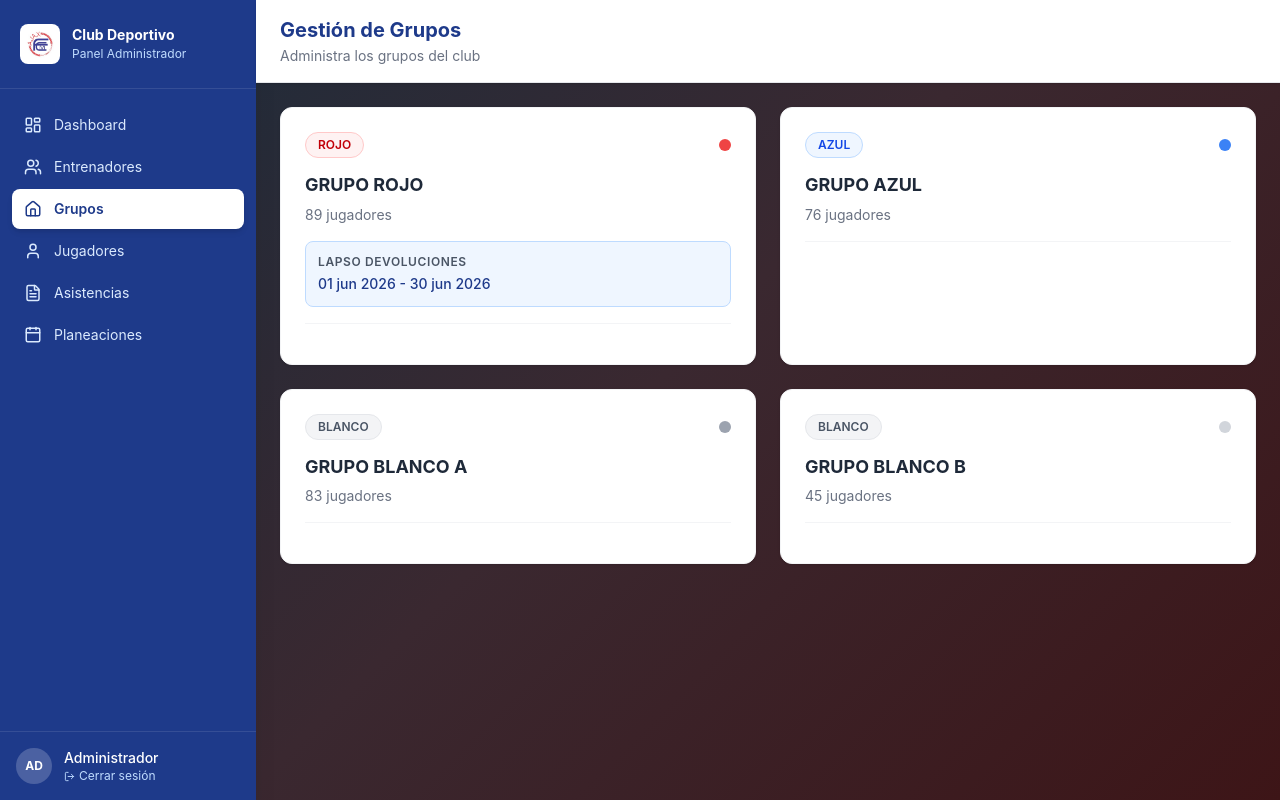
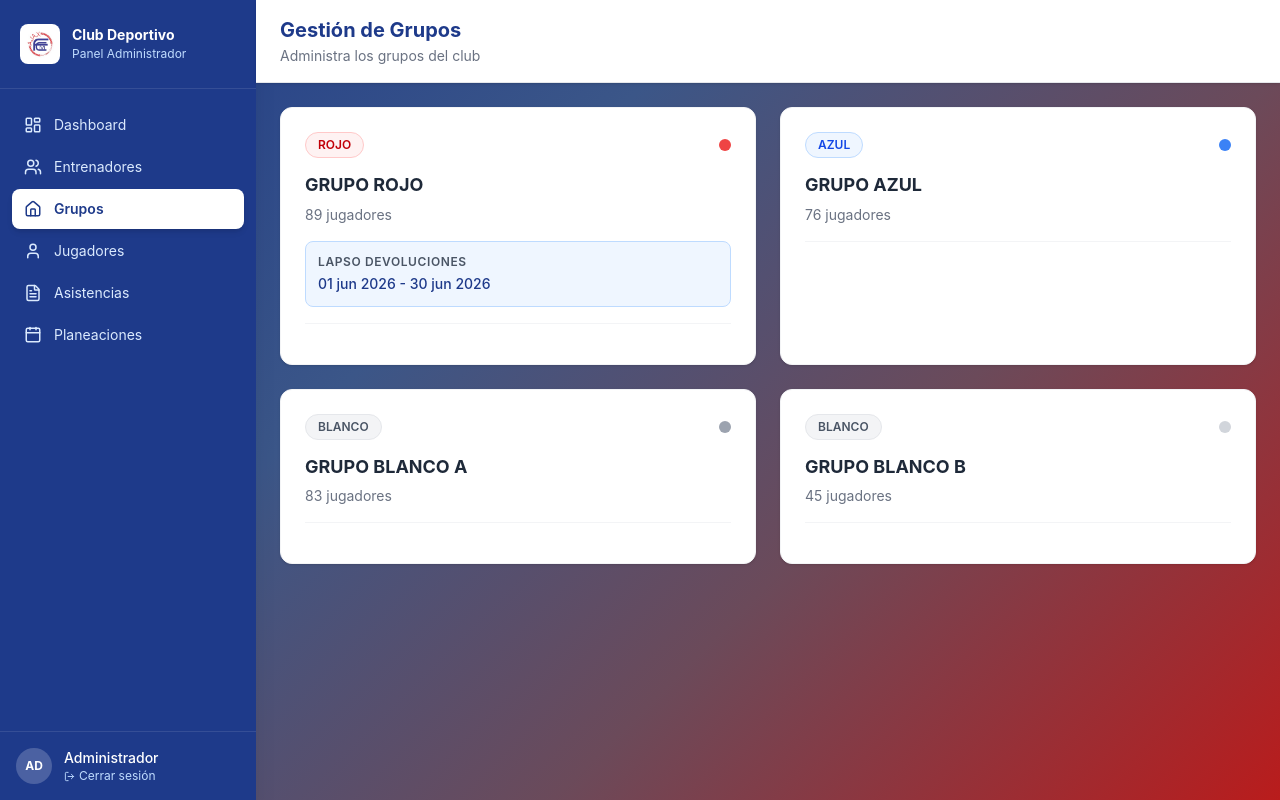
Before and after one commit to JamesRendon01/AJAX, a React (Vite) app in the folder frontend/: page /grupos in a window 1280 px wide. Built offline with nearby package versions, Linux system fonts and the light colour scheme; no server answers; sample sign-in values are in the browser's storage.

Commit message:
fix: aclarar fondo con azul y rojo visibles

```diff
--- a/frontend/src/index.css
+++ b/frontend/src/index.css
@@ -9,6 +9,6 @@
 }
 
 .bg-club-dark {
-  background: linear-gradient(135deg, #1a2d3d 0%, #3a2830 50%, #3d1517 100%);
+  background: linear-gradient(135deg, #1e3a8a 0%, #3b5688 35%, #6b4a5a 65%, #b91c1c 100%);
   background-attachment: fixed;
 }
```
